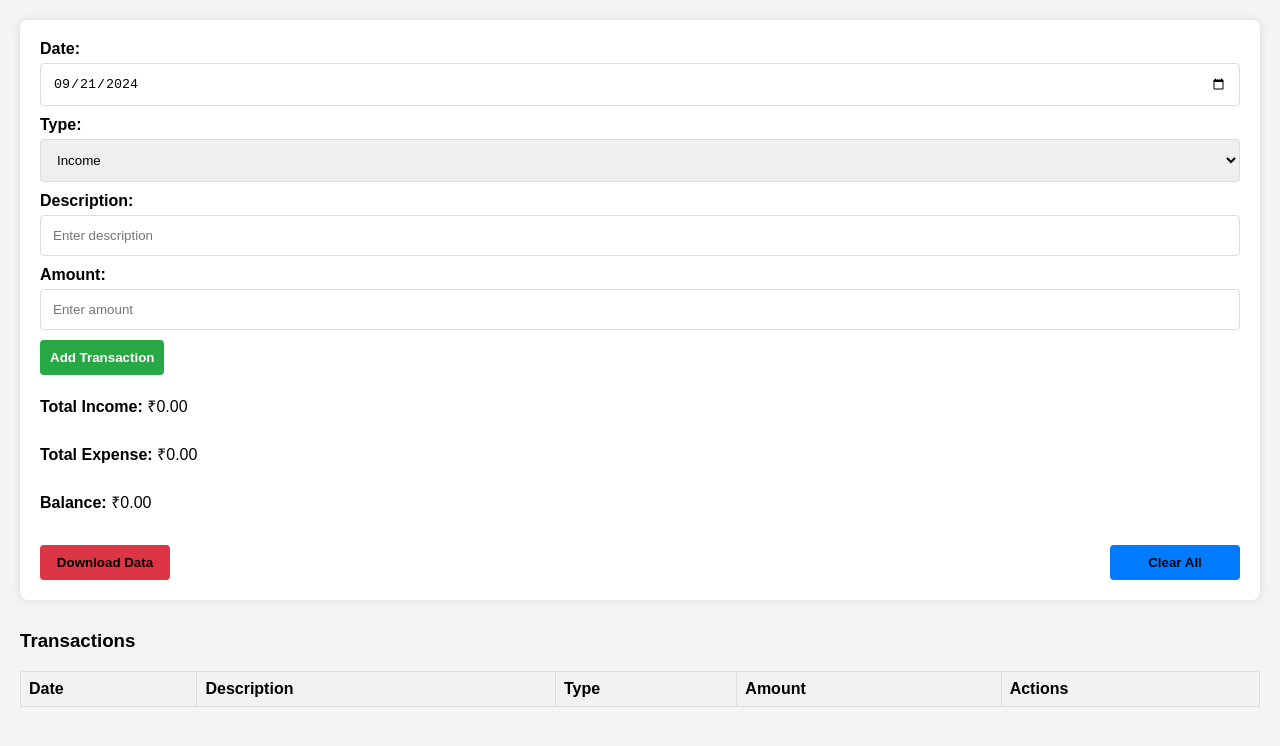
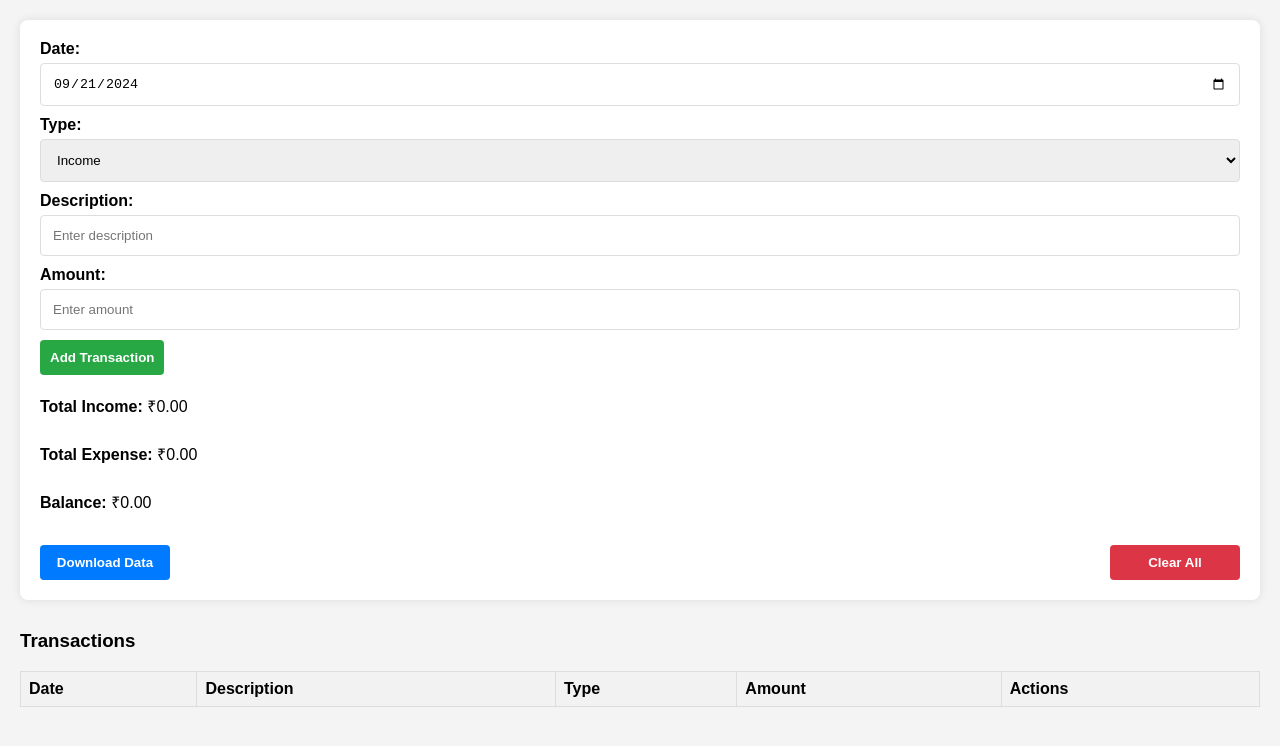
Before and after one commit to sahal747/income, a plain HTML site: page index.html in a window 1280 px wide. Drawn offline with Linux system fonts and the light colour scheme.

Commit message:
Update index.html

```diff
--- a/index.html
+++ b/index.html
@@ -62,15 +62,17 @@
             background-color: #dc3545;
             color: white;
         }
-        .clear-btn, .download-btn {
-            width: 130px; /* Same size for both buttons */
+        .clear-btn {
+            background-color: #dc3545; /* Red for Clear All */
+            color: white;
+            width: 130px;
             margin-top: 10px;
         }
-        .clear-btn {
-            background-color: #007bff;
-        }
         .download-btn {
-            background-color: #dc3545;
+            background-color: #007bff; /* Blue for Download Data */
+            color: white;
+            width: 130px;
+            margin-top: 10px;
         }
         .transactions-container {
             margin-top: 30px;
```
